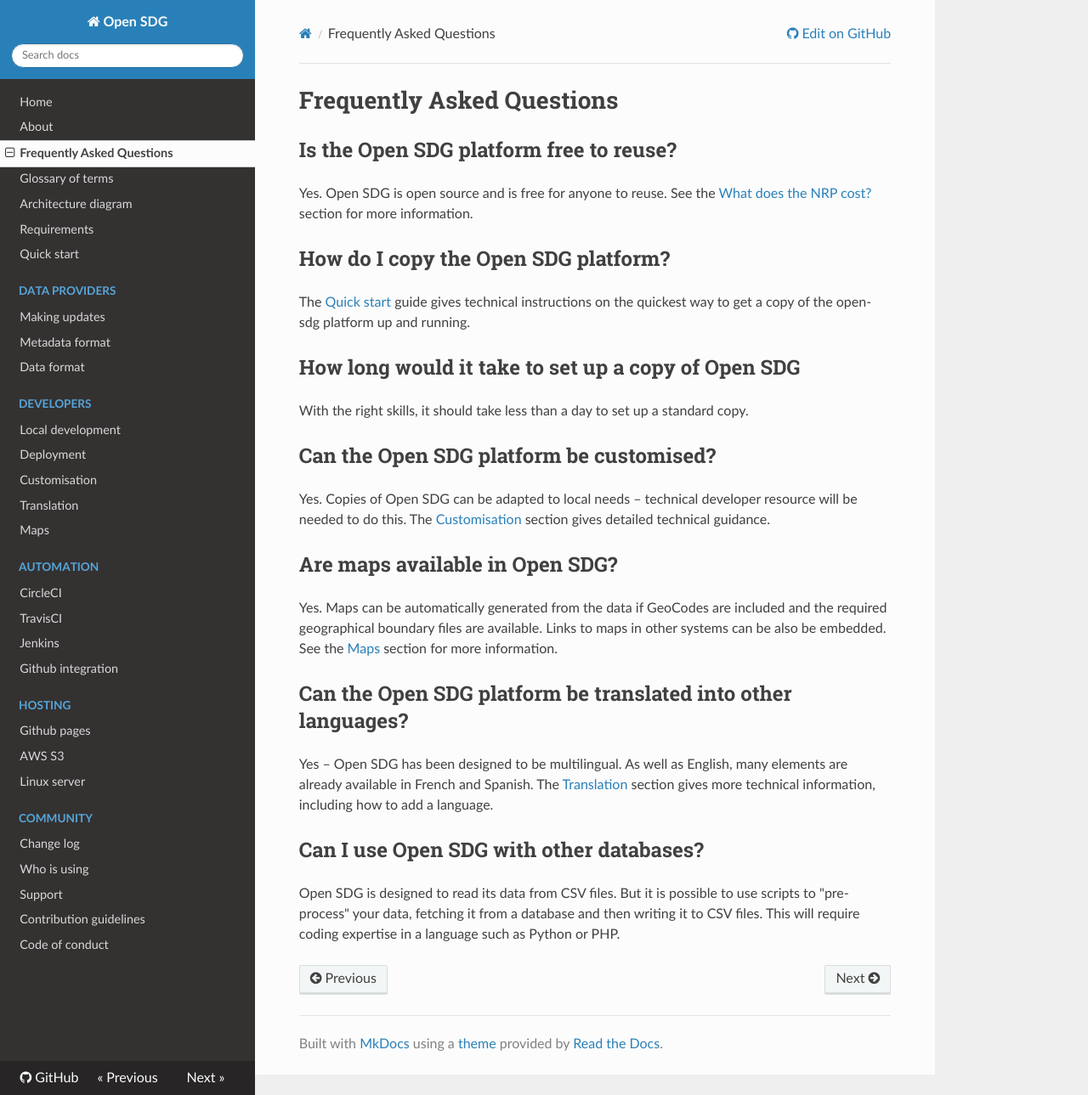
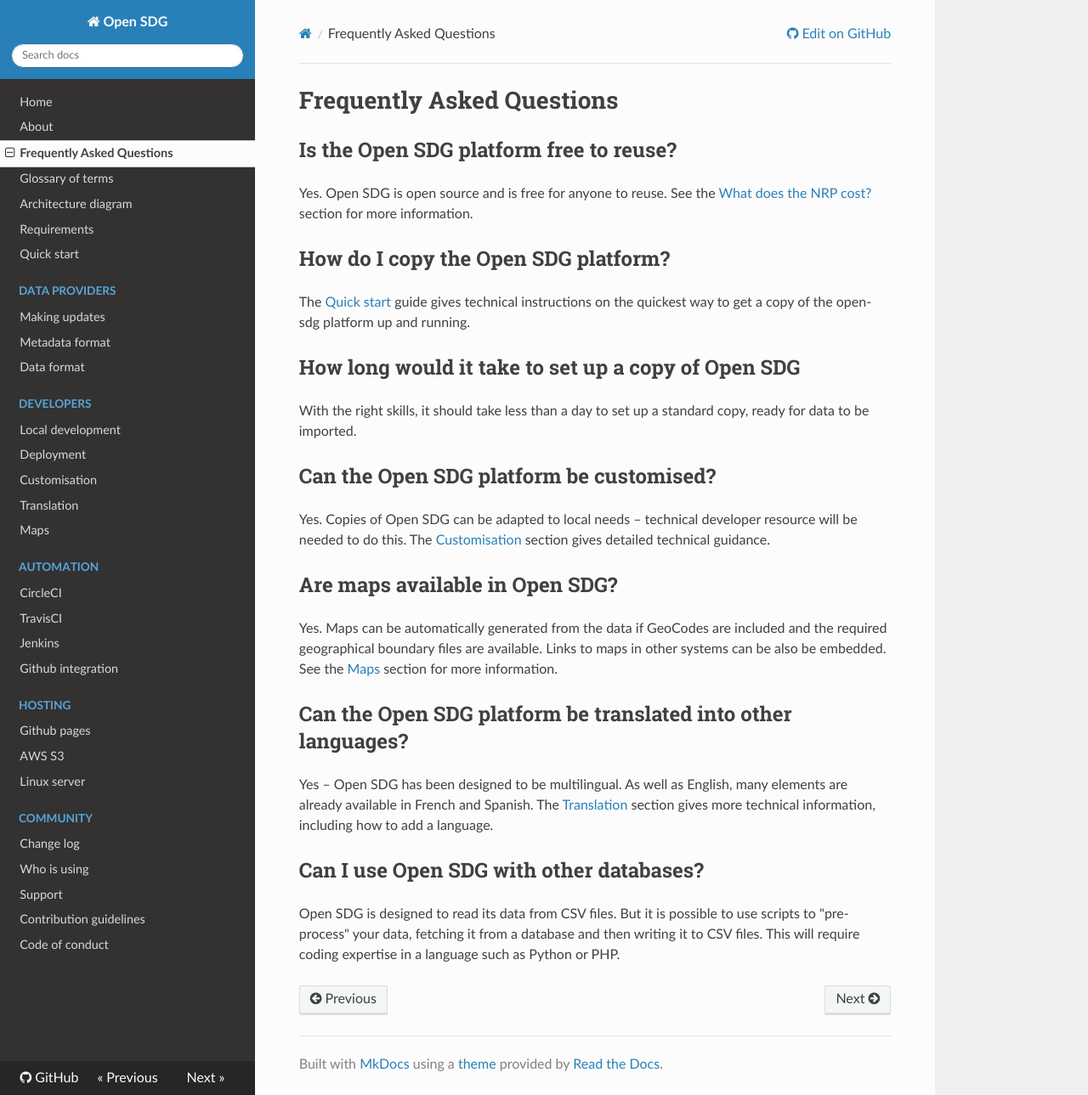
Before and after one commit to open-sdg/open-sdg, an MkDocs documentation site: the page built from docs/faq.md, in a window 1280 px wide and 1289 px high. Shown: the whole window at 85% size. Built offline with MkDocs 1.6.1, drawn with Linux system fonts in a browser that asks for light colours; nearby versions of some CDN libraries; old or Windows-style settings are respelled for this version of MkDocs.

Commit message:
Update faq.md
Minot tweaks to one question - 'How long would it take...' to emphasise the one day is just creating the platform shell.

```diff
--- a/docs/faq.md
+++ b/docs/faq.md
@@ -12,7 +12,7 @@
 
 ## How long would it take to set up a copy of Open SDG
 
-With the right skills, it should take less than a day to set up a standard copy.
+With the right skills, it should take less than a day to set up a standard copy, ready for data to be imported.
 
 ## Can the Open SDG platform be customised?
 
```
